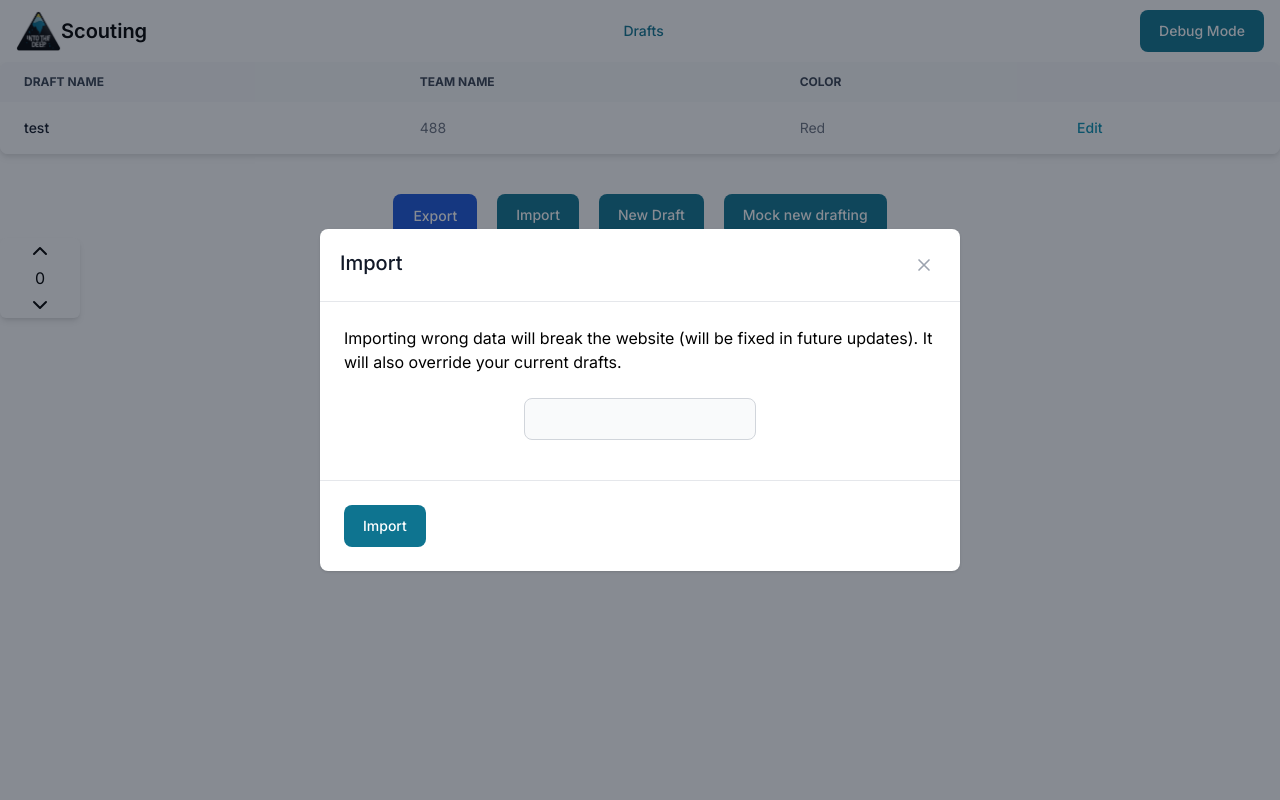
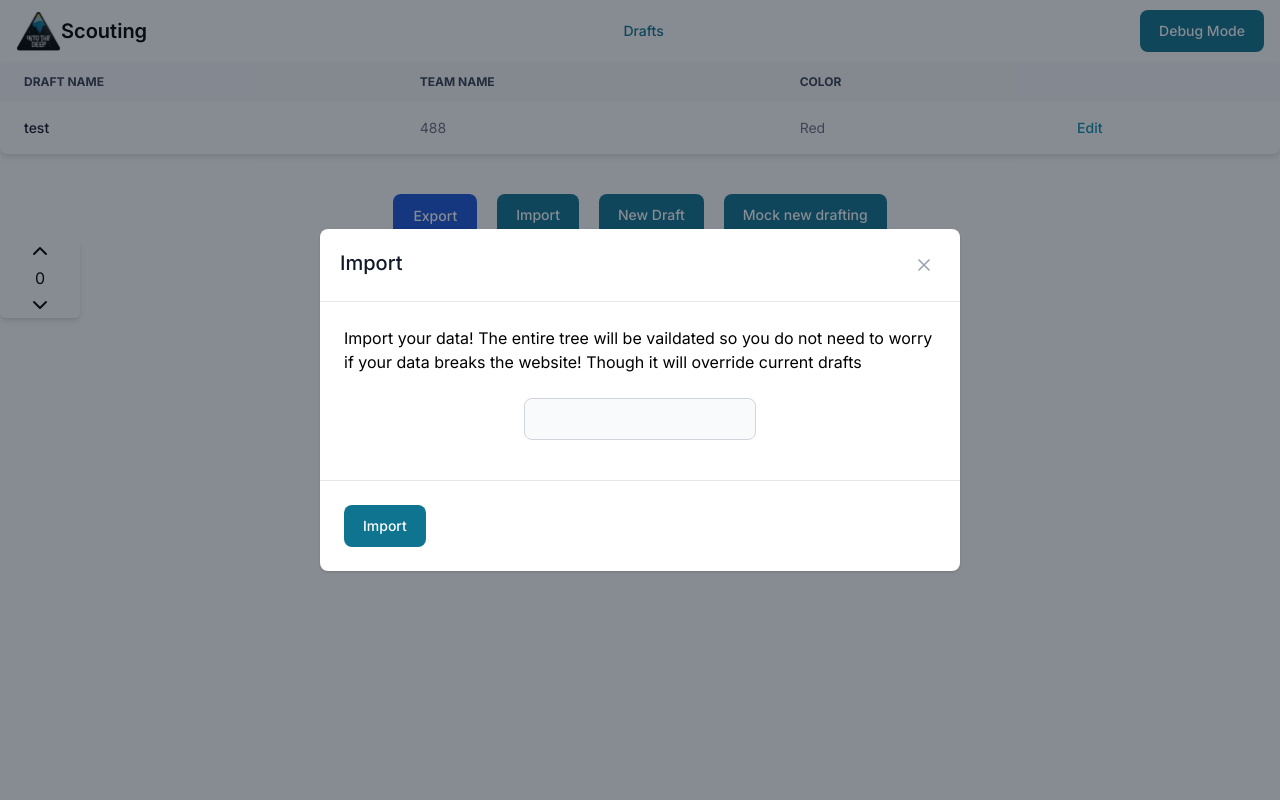
Before and after one commit to XBOT-FTC/FTC-Scouting-App, a Next.js app: page /FTC-Scouting-App/drafts in a window 1280 px wide. Both pictures are taken after a click on the button "Import". Shown: the top 800 px of the page. Built offline with nearby package versions, Linux system fonts and the light colour scheme.

Commit message:
update description for import modal

```diff
--- a/app/drafts/page.tsx
+++ b/app/drafts/page.tsx
@@ -49,9 +49,9 @@ export default function Drafts() {
       <Modal show={openImport} onClose={() => setOpenImport(false)}>
         <Modal.Header>Import</Modal.Header>
         <Modal.Body>
-          Importing wrong data will break the website
-          {" (will be fixed in future updates)"}. It will also override your
-          current drafts.
+          Import your data! The entire tree will be vaildated so you do not
+          need to worry if your data breaks the website! Though it will override
+          current drafts
         </Modal.Body>
         <div className="flex justify-center">
           <TextInput
```
